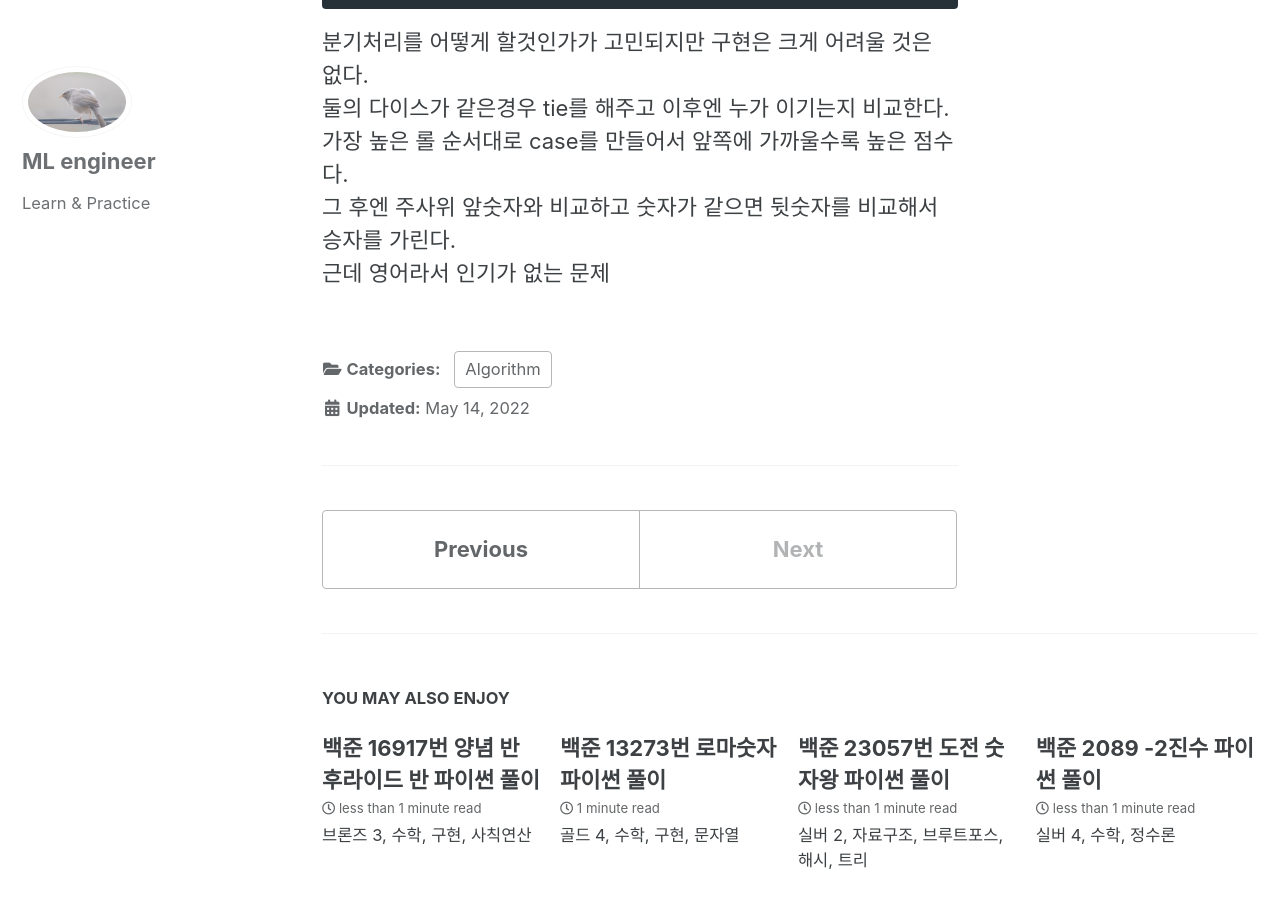
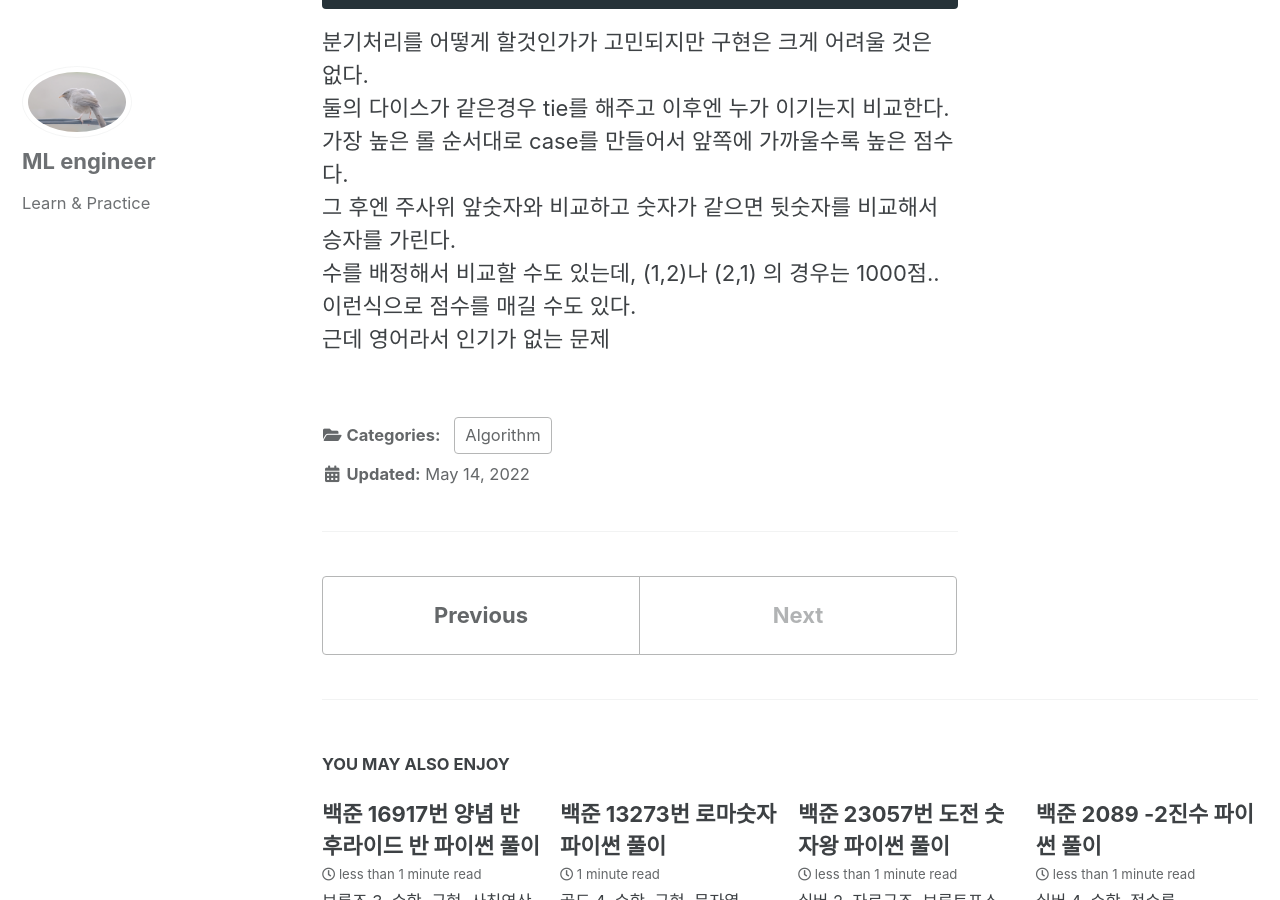
Before and after one commit to Donghee4/Donghee4.github.io, a Jekyll site: the page built from _posts/2022-05-14-84.md, in a window 1280 px wide and 900 px high, scrolled down 1231 px. Built offline with Jekyll 4.4.1, drawn with Linux system fonts in a browser that asks for light colours; cached includes are drawn as plain includes.

Commit message:
24765 explain

```diff
--- a/_posts/2022-05-14-84.md
+++ b/_posts/2022-05-14-84.md
@@ -42,4 +42,5 @@ while a != [0, 0, 0, 0]:
 둘의 다이스가 같은경우 tie를 해주고 이후엔 누가 이기는지 비교한다.<br>
 가장 높은 롤 순서대로 case를 만들어서 앞쪽에 가까울수록 높은 점수다.<br>
 그 후엔 주사위 앞숫자와 비교하고 숫자가 같으면 뒷숫자를 비교해서 승자를 가린다.<br>
+수를 배정해서 비교할 수도 있는데, (1,2)나 (2,1) 의 경우는 1000점.. 이런식으로 점수를 매길 수도 있다.<br>
 근데 영어라서 인기가 없는 문제
```
